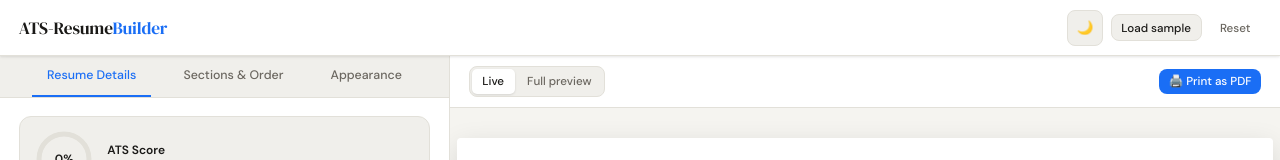
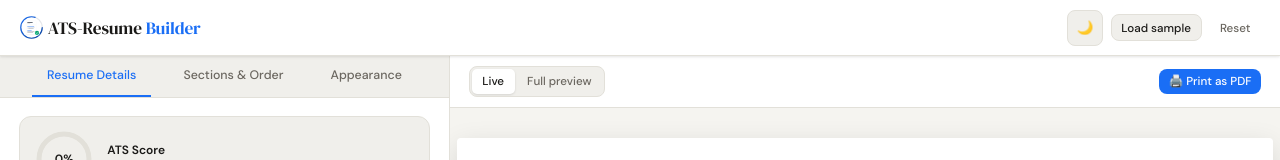
Before and after one commit to wilfredo-domanico-jr/ats-resume-builder, a React (Vite) app: page / in a window 1280 px wide. Shown: the top 160 px of the page. Built offline with nearby package versions, Linux system fonts and the light colour scheme.

Commit message:
Add logo in header

```diff
--- a/src/components/Header/Header.css
+++ b/src/components/Header/Header.css
@@ -26,6 +26,9 @@
   font-size: 1.15rem;
   color: var(--text);
   letter-spacing: -0.01em;
+  display: flex;
+  align-items: center;
+  gap: 4px;
 }
 .header-logo span {
   color: var(--accent);
--- a/src/components/Header/Header.tsx
+++ b/src/components/Header/Header.tsx
@@ -1,6 +1,6 @@
 import "./Header.css";
 import { useState, useEffect } from "react";
-
+import logo from "../../../public/favicon.svg";
 type HeaderProps = {
   resetResume: () => void;
   loadSamples: () => void;
@@ -27,6 +27,7 @@ function Header({ resetResume, loadSamples }: HeaderProps) {
       <header className="header">
         <div className="header-left">
           <div className="header-logo">
+            <img src={logo} alt="Company Profile Logo" width={25} height={25} />
             ATS-Resume<span>Builder</span>
           </div>
         </div>
```
